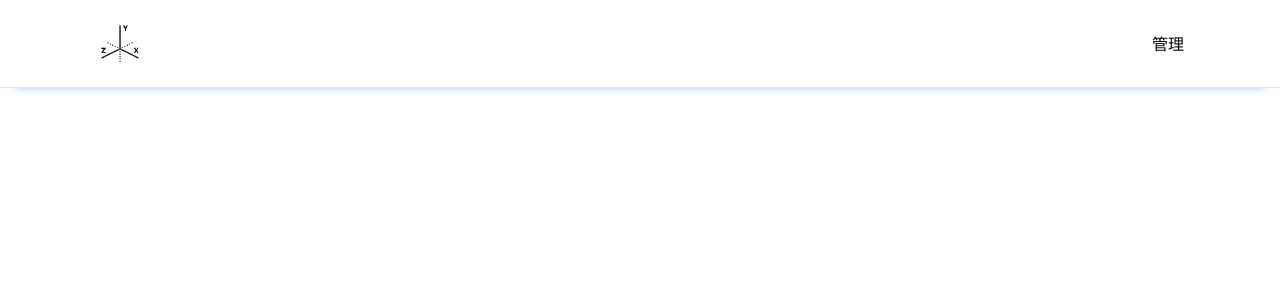
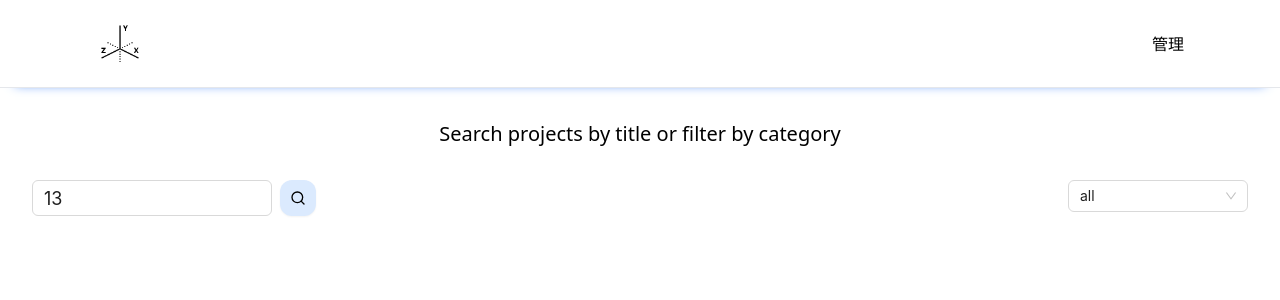
Before and after one commit to cyf-super/react-video, a React (Vite) app: page / in a window 1280 px wide. Shown: the top 300 px of the page. Built offline with nearby package versions, Linux system fonts and the light colour scheme.

Commit message:
feat: 首页

```diff
--- a/package.json
+++ b/package.json
@@ -8,7 +8,7 @@
     "build": "tsc && vite build",
     "preview": "vite preview",
     "prepare": "husky install",
-    "build:css": "tailwindcss -i ./src/css/tailwind.css -o ./src/css/index.css"
+    "build:css": "npx tailwindcss -i ./src/css/tailwind.css -o ./src/css/index.css"
   },
   "dependencies": {
     "@ant-design/icons": "^4.8.0",
--- a/postcss.config.js
+++ b/postcss.config.js
@@ -1,3 +1,3 @@
 export default {
-  plugins: [tailwindcss('./tailwind.config.js'), require('autoprefixer')],
+  // plugins: [tailwindcss('./tailwind.config.js'), require('autoprefixer')],
 }
--- /dev/null
+++ b/src/components/project/headerChannel.tsx
@@ -0,0 +1,38 @@
+import { Input, Select } from 'antd'
+import { FiSearch } from 'react-icons/fi'
+import { ProjectType } from './map'
+
+function SearchInput() {
+  return (
+    <div className="flex-center gap-2">
+      <Input placeholder="Search" value={13} className="w-60 h-9 text-lg" />
+      <span className="hidden sm:block bg-blue-100 p-2.5 shadow-sm rounded-xl cursor-pointer">
+        <FiSearch className="text-ternary-dark dark:text-ternary-light w-4 h-4" />
+      </span>
+    </div>
+  )
+}
+
+const Filter = () => {
+  const handleChange = () => {}
+  return (
+    <Select
+      defaultValue="all"
+      style={{ width: 180 }}
+      onChange={handleChange}
+      options={ProjectType}
+    />
+  )
+}
+
+export const HeaderChannel = () => (
+  <div>
+    <h3 className="text-center mt-8 text-md sm:text-xl">
+      Search projects by title or filter by category
+    </h3>
+    <div className="flex justify-between m-8">
+      <SearchInput />
+      <Filter />
+    </div>
+  </div>
+)
--- /dev/null
+++ b/src/components/project/map.ts
@@ -0,0 +1,5 @@
+export const ProjectType = [
+  { value: 'all', label: 'all' },
+  { value: 'video', label: 'video' },
+  { value: 'pdf', label: 'pdf' },
+]
--- /dev/null
+++ b/src/components/project/projectGrid.tsx
@@ -0,0 +1,3 @@
+import { HeaderChannel } from './headerChannel'
+
+export const ProjectGrid = () => <HeaderChannel />
--- a/src/css/index.css
+++ b/src/css/index.css
@@ -42,11 +42,9 @@ html {
   -moz-tab-size: 4;
   /* 3 */
   -o-tab-size: 4;
-  tab-size: 4;
+     tab-size: 4;
   /* 3 */
-  font-family: ui-sans-serif, system-ui, -apple-system, BlinkMacSystemFont,
-    'Segoe UI', Roboto, 'Helvetica Neue', Arial, 'Noto Sans', sans-serif,
-    'Apple Color Emoji', 'Segoe UI Emoji', 'Segoe UI Symbol', 'Noto Color Emoji';
+  font-family: ui-sans-serif, system-ui, -apple-system, BlinkMacSystemFont, "Segoe UI", Roboto, "Helvetica Neue", Arial, "Noto Sans", sans-serif, "Apple Color Emoji", "Segoe UI Emoji", "Segoe UI Symbol", "Noto Color Emoji";
   /* 4 */
   font-feature-settings: normal;
   /* 5 */
@@ -87,7 +85,7 @@ Add the correct text decoration in Chrome, Edge, and Safari.
 
 abbr:where([title]) {
   -webkit-text-decoration: underline dotted;
-  text-decoration: underline dotted;
+          text-decoration: underline dotted;
 }
 
 /*
@@ -131,8 +129,7 @@ code,
 kbd,
 samp,
 pre {
-  font-family: ui-monospace, SFMono-Regular, Menlo, Monaco, Consolas,
-    'Liberation Mono', 'Courier New', monospace;
+  font-family: ui-monospace, SFMono-Regular, Menlo, Monaco, Consolas, "Liberation Mono", "Courier New", monospace;
   /* 1 */
   font-size: 1em;
   /* 2 */
@@ -357,8 +354,7 @@ textarea {
 2. Set the default placeholder color to the user's configured gray 400 color.
 */
 
-input::-moz-placeholder,
-textarea::-moz-placeholder {
+input::-moz-placeholder, textarea::-moz-placeholder {
   opacity: 1;
   /* 1 */
   color: #9ca3af;
@@ -378,7 +374,7 @@ Set the default cursor for buttons.
 */
 
 button,
-[role='button'] {
+[role="button"] {
   cursor: pointer;
 }
 
@@ -426,9 +422,7 @@ video {
   display: none;
 }
 
-*,
-::before,
-::after {
+*, ::before, ::after {
   --tw-border-spacing-x: 0;
   --tw-border-spacing-y: 0;
   --tw-translate-x: 0;
@@ -438,19 +432,19 @@ video {
   --tw-skew-y: 0;
   --tw-scale-x: 1;
   --tw-scale-y: 1;
-  --tw-pan-x: ;
-  --tw-pan-y: ;
-  --tw-pinch-zoom: ;
+  --tw-pan-x:  ;
+  --tw-pan-y:  ;
+  --tw-pinch-zoom:  ;
   --tw-scroll-snap-strictness: proximity;
-  --tw-gradient-from-position: ;
-  --tw-gradient-via-position: ;
-  --tw-gradient-to-position: ;
-  --tw-ordinal: ;
-  --tw-slashed-zero: ;
-  --tw-numeric-figure: ;
-  --tw-numeric-spacing: ;
-  --tw-numeric-fraction: ;
-  --tw-ring-inset: ;
+  --tw-gradient-from-position:  ;
+  --tw-gradient-via-position:  ;
+  --tw-gradient-to-position:  ;
+  --tw-ordinal:  ;
+  --tw-slashed-zero:  ;
+  --tw-numeric-figure:  ;
+  --tw-numeric-spacing:  ;
+  --tw-numeric-fraction:  ;
+  --tw-ring-inset:  ;
   --tw-ring-offset-width: 0px;
   --tw-ring-offset-color: #fff;
   --tw-ring-color: rgb(59 130 246 / 0.5);
@@ -458,24 +452,24 @@ video {
   --tw-ring-shadow: 0 0 #0000;
   --tw-shadow: 0 0 #0000;
   --tw-shadow-colored: 0 0 #0000;
-  --tw-blur: ;
-  --tw-brightness: ;
-  --tw-contrast: ;
-  --tw-grayscale: ;
-  --tw-hue-rotate: ;
-  --tw-invert: ;
-  --tw-saturate: ;
-  --tw-sepia: ;
-  --tw-drop-shadow: ;
-  --tw-backdrop-blur: ;
-  --tw-backdrop-brightness: ;
-  --tw-backdrop-contrast: ;
-  --tw-backdrop-grayscale: ;
-  --tw-backdrop-hue-rotate: ;
-  --tw-backdrop-invert: ;
-  --tw-backdrop-opacity: ;
-  --tw-backdrop-saturate: ;
-  --tw-backdrop-sepia: ;
+  --tw-blur:  ;
+  --tw-brightness:  ;
+  --tw-contrast:  ;
+  --tw-grayscale:  ;
+  --tw-hue-rotate:  ;
+  --tw-invert:  ;
+  --tw-saturate:  ;
+  --tw-sepia:  ;
+  --tw-drop-shadow:  ;
+  --tw-backdrop-blur:  ;
+  --tw-backdrop-brightness:  ;
+  --tw-backdrop-contrast:  ;
+  --tw-backdrop-grayscale:  ;
+  --tw-backdrop-hue-rotate:  ;
+  --tw-backdrop-invert:  ;
+  --tw-backdrop-opacity:  ;
+  --tw-backdrop-saturate:  ;
+  --tw-backdrop-sepia:  ;
 }
 
 ::backdrop {
@@ -488,19 +482,19 @@ video {
   --tw-skew-y: 0;
   --tw-scale-x: 1;
   --tw-scale-y: 1;
-  --tw-pan-x: ;
-  --tw-pan-y: ;
-  --tw-pinch-zoom: ;
+  --tw-pan-x:  ;
+  --tw-pan-y:  ;
+  --tw-pinch-zoom:  ;
   --tw-scroll-snap-strictness: proximity;
-  --tw-gradient-from-position: ;
-  --tw-gradient-via-position: ;
-  --tw-gradient-to-position: ;
-  --tw-ordinal: ;
-  --tw-slashed-zero: ;
-  --tw-numeric-figure: ;
-  --tw-numeric-spacing: ;
-  --tw-numeric-fraction: ;
-  --tw-ring-inset: ;
+  --tw-gradient-from-position:  ;
+  --tw-gradient-via-position:  ;
+  --tw-gradient-to-position:  ;
+  --tw-ordinal:  ;
+  --tw-slashed-zero:  ;
+  --tw-numeric-figure:  ;
+  --tw-numeric-spacing:  ;
+  --tw-numeric-fraction:  ;
+  --tw-ring-inset:  ;
   --tw-ring-offset-width: 0px;
   --tw-ring-offset-color: #fff;
   --tw-ring-color: rgb(59 130 246 / 0.5);
@@ -508,24 +502,24 @@ video {
   --tw-ring-shadow: 0 0 #0000;
   --tw-shadow: 0 0 #0000;
   --tw-shadow-colored: 0 0 #0000;
-  --tw-blur: ;
-  --tw-brightness: ;
-  --tw-contrast: ;
-  --tw-grayscale: ;
-  --tw-hue-rotate: ;
-  --tw-invert: ;
-  --tw-saturate: ;
-  --tw-sepia: ;
-  --tw-drop-shadow: ;
-  --tw-backdrop-blur: ;
-  --tw-backdrop-brightness: ;
-  --tw-backdrop-contrast: ;
-  --tw-backdrop-grayscale: ;
-  --tw-backdrop-hue-rotate: ;
-  --tw-backdrop-invert: ;
-  --tw-backdrop-opacity: ;
-  --tw-backdrop-saturate: ;
-  --tw-backdrop-sepia: ;
+  --tw-blur:  ;
+  --tw-brightness:  ;
+  --tw-contrast:  ;
+  --tw-grayscale:  ;
+  --tw-hue-rotate:  ;
+  --tw-invert:  ;
+  --tw-saturate:  ;
+  --tw-sepia:  ;
+  --tw-drop-shadow:  ;
+  --tw-backdrop-blur:  ;
+  --tw-backdrop-brightness:  ;
+  --tw-backdrop-contrast:  ;
+  --tw-backdrop-grayscale:  ;
+  --tw-backdrop-hue-rotate:  ;
+  --tw-backdrop-invert:  ;
+  --tw-backdrop-opacity:  ;
+  --tw-backdrop-saturate:  ;
+  --tw-backdrop-sepia:  ;
 }
 
 .container {
@@ -596,9 +590,7 @@ video {
     left: 50%;
     --tw-translate-y: -50%;
     --tw-translate-x: -50%;
-    transform: translate(var(--tw-translate-x), var(--tw-translate-y))
-      rotate(var(--tw-rotate)) skewX(var(--tw-skew-x)) skewY(var(--tw-skew-y))
-      scaleX(var(--tw-scale-x)) scaleY(var(--tw-scale-y));
+    transform: translate(var(--tw-translate-x), var(--tw-translate-y)) rotate(var(--tw-rotate)) skewX(var(--tw-skew-x)) skewY(var(--tw-skew-y)) scaleX(var(--tw-scale-x)) scaleY(var(--tw-scale-y));
   }
 }
 
@@ -622,8 +614,28 @@ video {
   position: relative;
 }
 
+.m-5 {
+  margin: 1.25rem;
+}
+
+.m-8 {
+  margin: 2rem;
+}
+
+.m-10 {
+  margin: 2.5rem;
+}
+
 .mt-9 {
   margin-top: 2.25rem;
+}
+
+.mt-6 {
+  margin-top: 1.5rem;
+}
+
+.mt-8 {
+  margin-top: 2rem;
 }
 
 .flex {
@@ -634,8 +646,36 @@ video {
   display: none;
 }
 
+.h-8 {
+  height: 2rem;
+}
+
+.h-12 {
+  height: 3rem;
+}
+
+.h-10 {
+  height: 2.5rem;
+}
+
+.h-5 {
+  height: 1.25rem;
+}
+
+.h-9 {
+  height: 2.25rem;
+}
+
+.h-4 {
+  height: 1rem;
+}
+
 .w-1\/3 {
   width: 33.333333%;
+}
+
+.w-10 {
+  width: 2.5rem;
 }
 
 .w-12 {
@@ -650,6 +690,34 @@ video {
   width: 100%;
 }
 
+.w-32 {
+  width: 8rem;
+}
+
+.w-40 {
+  width: 10rem;
+}
+
+.w-64 {
+  width: 16rem;
+}
+
+.w-60 {
+  width: 15rem;
+}
+
+.w-5 {
+  width: 1.25rem;
+}
+
+.w-8 {
+  width: 2rem;
+}
+
+.w-4 {
+  width: 1rem;
+}
+
 .max-w-screen-lg {
   max-width: 1024px;
 }
@@ -659,9 +727,62 @@ video {
 }
 
 .transform {
-  transform: translate(var(--tw-translate-x), var(--tw-translate-y))
-    rotate(var(--tw-rotate)) skewX(var(--tw-skew-x)) skewY(var(--tw-skew-y))
-    scaleX(var(--tw-scale-x)) scaleY(var(--tw-scale-y));
+  transform: translate(var(--tw-translate-x), var(--tw-translate-y)) rotate(var(--tw-rotate)) skewX(var(--tw-skew-x)) skewY(var(--tw-skew-y)) scaleX(var(--tw-scale-x)) scaleY(var(--tw-scale-y));
+}
+
+.cursor-pointer {
+  cursor: pointer;
+}
+
+.justify-end {
+  justify-content: flex-end;
+}
+
+.justify-center {
+  justify-content: center;
+}
+
+.justify-between {
+  justify-content: space-between;
+}
+
+.justify-around {
+  justify-content: space-around;
+}
+
+.justify-evenly {
+  justify-content: space-evenly;
+}
+
+.gap-2 {
+  gap: 0.5rem;
+}
+
+.rounded-xl {
+  border-radius: 0.75rem;
+}
+
+.bg-gray-300 {
+  --tw-bg-opacity: 1;
+  background-color: rgb(209 213 219 / var(--tw-bg-opacity));
+}
+
+.bg-blue-200 {
+  --tw-bg-opacity: 1;
+  background-color: rgb(191 219 254 / var(--tw-bg-opacity));
+}
+
+.bg-blue-100 {
+  --tw-bg-opacity: 1;
+  background-color: rgb(219 234 254 / var(--tw-bg-opacity));
+}
+
+.p-2 {
+  padding: 0.5rem;
+}
+
+.p-2\.5 {
+  padding: 0.625rem;
 }
 
 .py-5 {
@@ -669,9 +790,33 @@ video {
   padding-bottom: 1.25rem;
 }
 
+.text-center {
+  text-align: center;
+}
+
 .text-3xl {
   font-size: 1.875rem;
   line-height: 2.25rem;
+}
+
+.text-sm {
+  font-size: 0.875rem;
+  line-height: 1.25rem;
+}
+
+.text-base {
+  font-size: 1rem;
+  line-height: 1.5rem;
+}
+
+.text-lg {
+  font-size: 1.125rem;
+  line-height: 1.75rem;
+}
+
+.text-xs {
+  font-size: 0.75rem;
+  line-height: 1rem;
 }
 
 .font-bold {
@@ -685,24 +830,27 @@ video {
 .shadow-\[0_11px_11px_-15px_\#3b82f6\] {
   --tw-shadow: 0 11px 11px -15px #3b82f6;
   --tw-shadow-colored: 0 11px 11px -15px var(--tw-shadow-color);
-  box-shadow: var(--tw-ring-offset-shadow, 0 0 #0000),
-    var(--tw-ring-shadow, 0 0 #0000), var(--tw-shadow);
+  box-shadow: var(--tw-ring-offset-shadow, 0 0 #0000), var(--tw-ring-shadow, 0 0 #0000), var(--tw-shadow);
+}
+
+.shadow-sm {
+  --tw-shadow: 0 1px 2px 0 rgb(0 0 0 / 0.05);
+  --tw-shadow-colored: 0 1px 2px 0 var(--tw-shadow-color);
+  box-shadow: var(--tw-ring-offset-shadow, 0 0 #0000), var(--tw-ring-shadow, 0 0 #0000), var(--tw-shadow);
 }
 
 .outline {
   outline-style: solid;
 }
 
+.filter {
+  filter: var(--tw-blur) var(--tw-brightness) var(--tw-contrast) var(--tw-grayscale) var(--tw-hue-rotate) var(--tw-invert) var(--tw-saturate) var(--tw-sepia) var(--tw-drop-shadow);
+}
+
 .transition {
-  transition-property: color, background-color, border-color,
-    text-decoration-color, fill, stroke, opacity, box-shadow, transform, filter,
-    -webkit-backdrop-filter;
-  transition-property: color, background-color, border-color,
-    text-decoration-color, fill, stroke, opacity, box-shadow, transform, filter,
-    backdrop-filter;
-  transition-property: color, background-color, border-color,
-    text-decoration-color, fill, stroke, opacity, box-shadow, transform, filter,
-    backdrop-filter, -webkit-backdrop-filter;
+  transition-property: color, background-color, border-color, text-decoration-color, fill, stroke, opacity, box-shadow, transform, filter, -webkit-backdrop-filter;
+  transition-property: color, background-color, border-color, text-decoration-color, fill, stroke, opacity, box-shadow, transform, filter, backdrop-filter;
+  transition-property: color, background-color, border-color, text-decoration-color, fill, stroke, opacity, box-shadow, transform, filter, backdrop-filter, -webkit-backdrop-filter;
   transition-timing-function: cubic-bezier(0.4, 0, 0.2, 1);
   transition-duration: 150ms;
 }
@@ -771,6 +919,10 @@ video {
     margin-right: auto;
   }
 
+  .sm\:block {
+    display: block;
+  }
+
   .sm\:flex {
     display: flex;
   }
@@ -786,4 +938,9 @@ video {
   .sm\:flex-row {
     flex-direction: row;
   }
+
+  .sm\:text-xl {
+    font-size: 1.25rem;
+    line-height: 1.75rem;
+  }
 }
--- a/src/pages/layout/home/index.tsx
+++ b/src/pages/layout/home/index.tsx
@@ -1,5 +1,12 @@
+// import { metions } from 'framer-motion'
 import { AppHeader } from '@/components/header/index'
+import { ProjectGrid } from '@/components/project/projectGrid'
 
 export default function Home() {
-  return <AppHeader />
+  return (
+    <>
+      <AppHeader />
+      <ProjectGrid />
+    </>
+  )
 }
```
Also changed, not shown: src/components/project/projectItem.tsx (added, +24 -0 lines), src/components/project/search.tsx (deleted).
